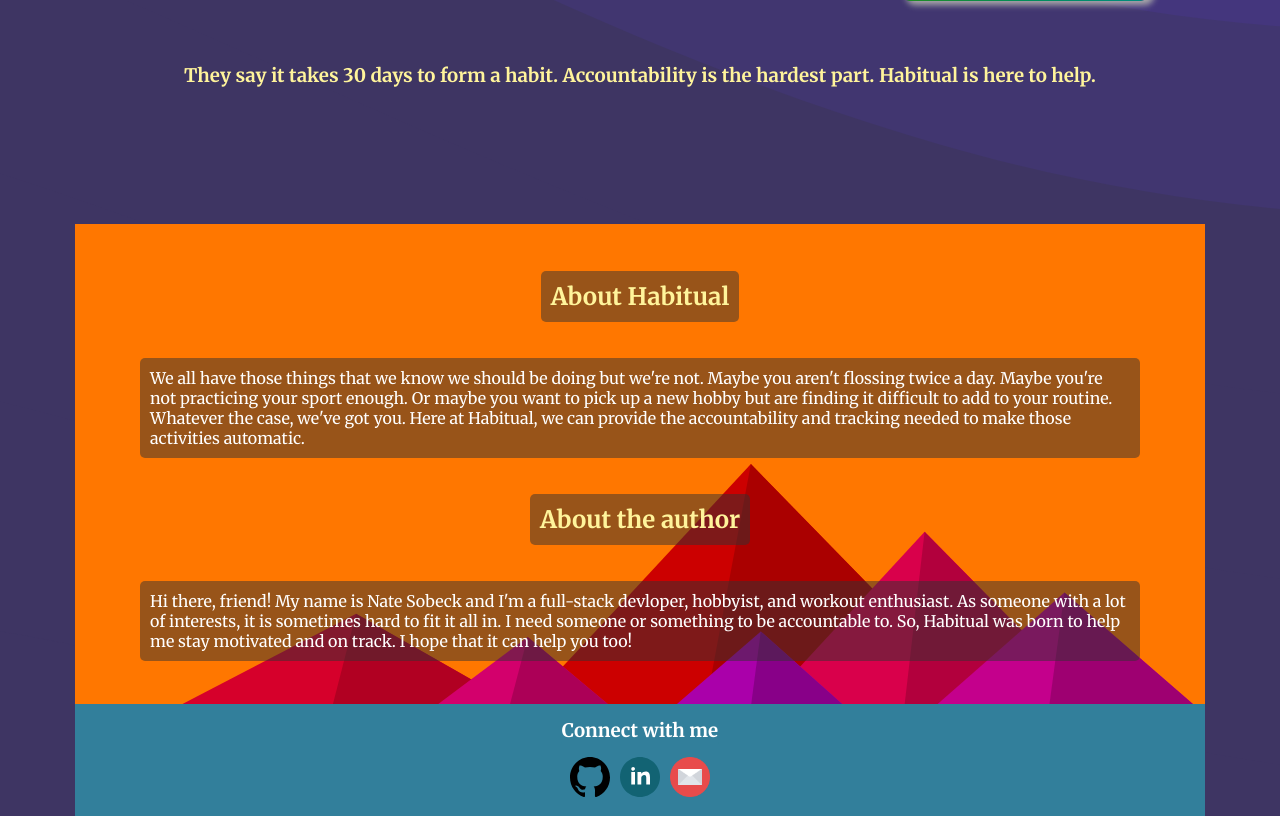
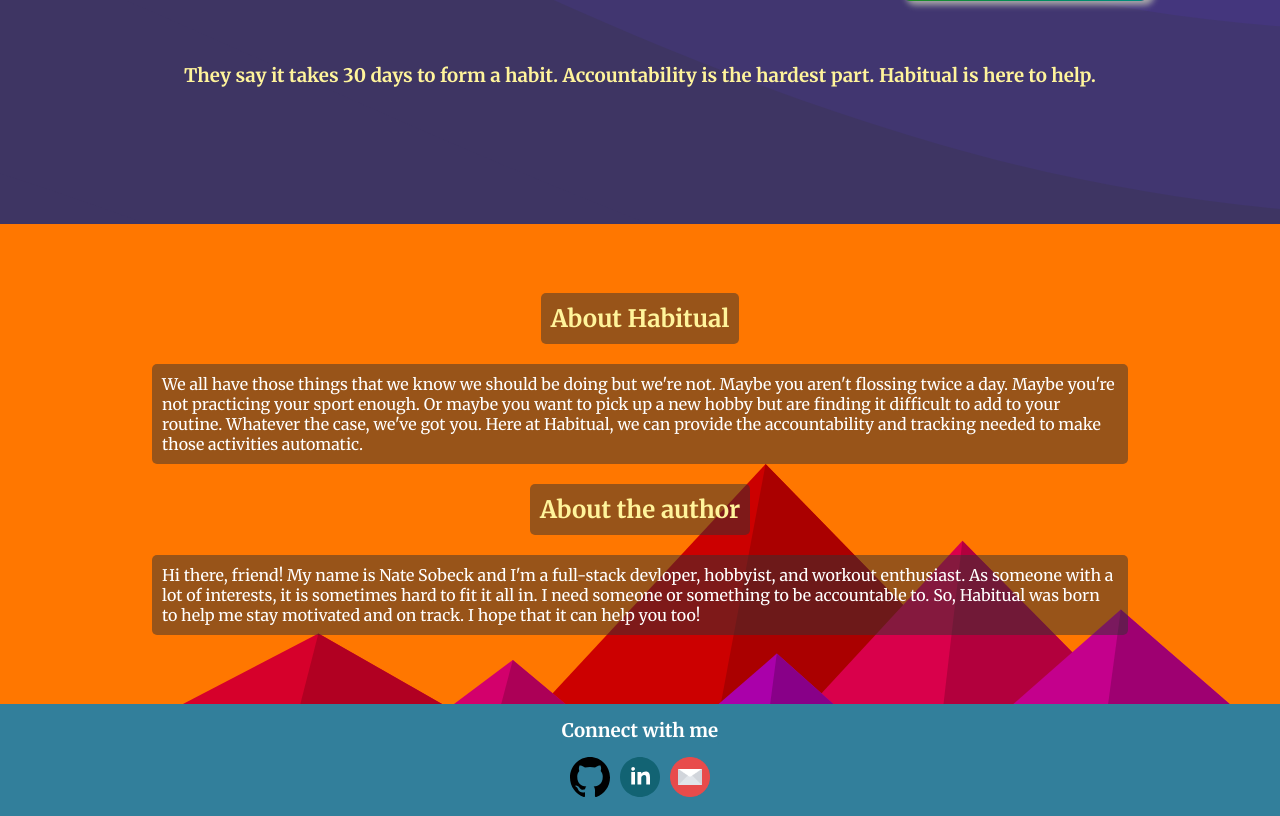
Before and after one commit to natesobeck/habitual, a Django app: page / in a window 1280 px wide. Shown: the part 651-1467 px from the top of the page. Run offline with Django 4.2, Linux system fonts and the light colour scheme.

Commit message:
fixed bug where about and contact sections on home page did not stretch full screen on wide screens

```diff
--- a/main_app/static/css/home.css
+++ b/main_app/static/css/home.css
@@ -109,5 +109,5 @@
   background-color: rgba(50, 50, 50, .5);
   padding: 10px;
   border-radius: 5px;
-  max-width: 1000px;
+  margin: 10px 10%;
 }
```
